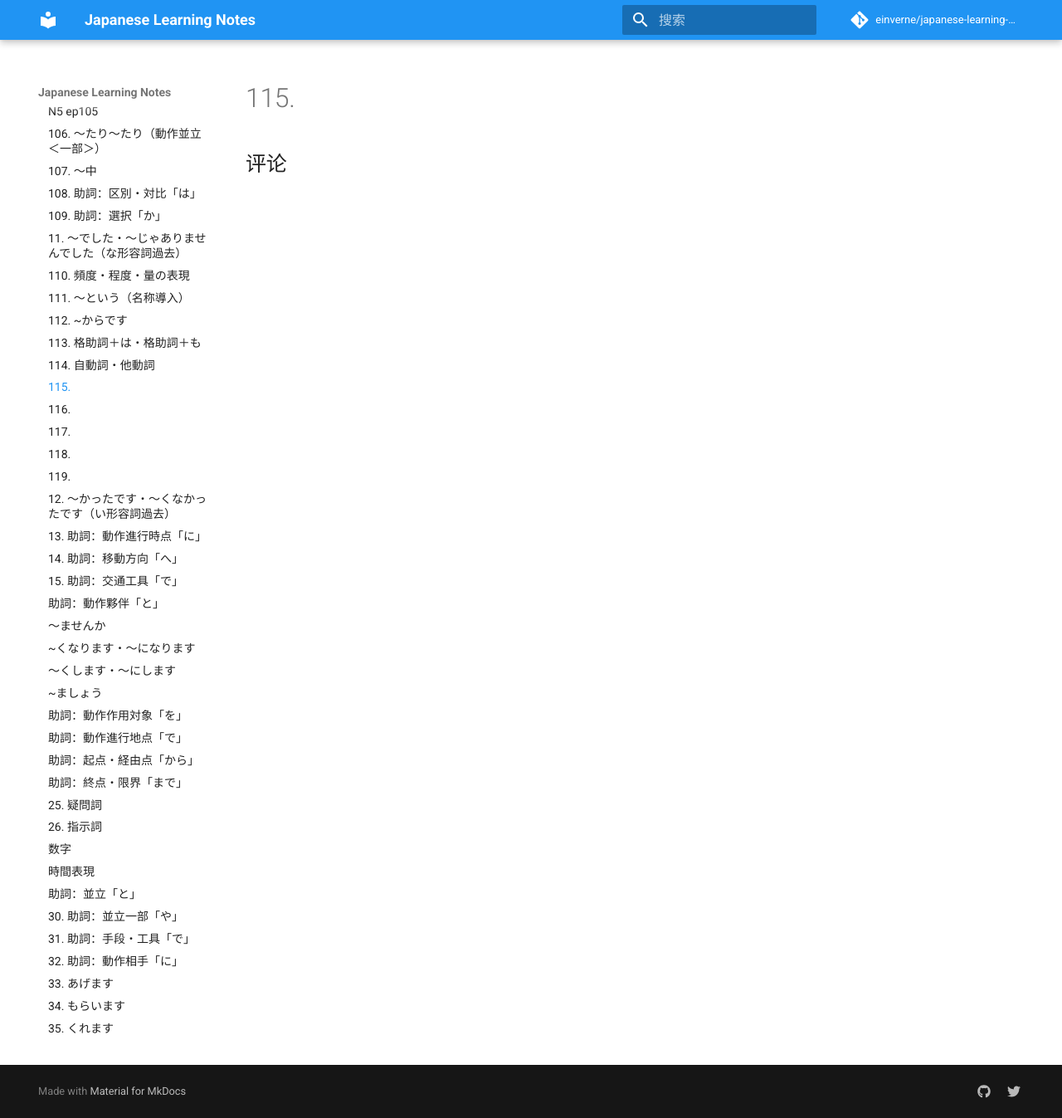
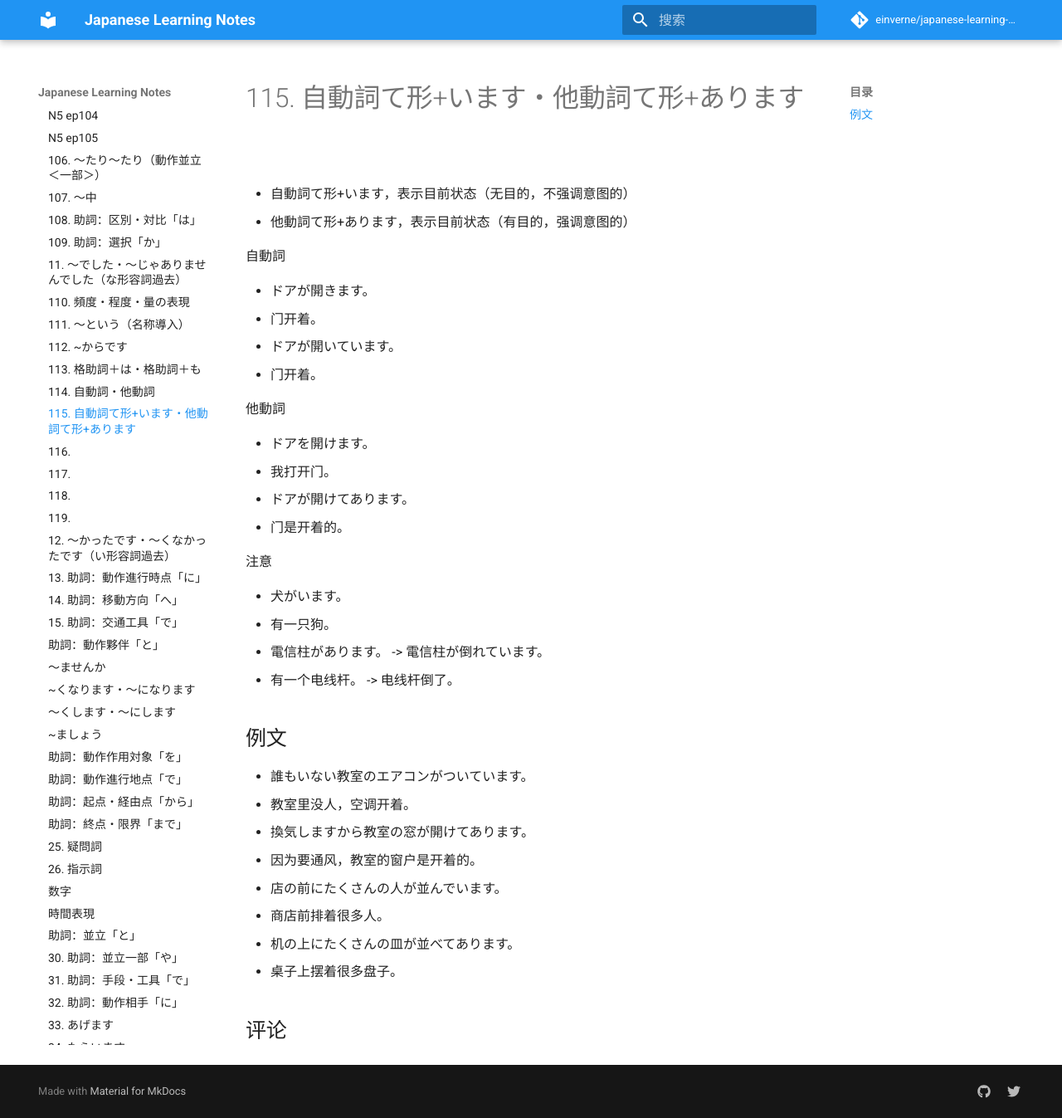
Before and after one commit to einverne/japanese-learning-notes, an MkDocs documentation site: the page built from docs/n5/n5-ep115.md, in a window 1280 px wide and 1347 px high. Shown: the whole window at 83% size. Built offline with MkDocs 1.6.1 and Material for MkDocs 9.7.7, drawn with Linux system fonts in a browser that asks for light colours; comment, search, counter and statistics services are not loaded.

Commit message:
feat: add n5 115

```diff
--- a/docs/n5/n5-ep115.md
+++ b/docs/n5/n5-ep115.md
@@ -2,4 +2,39 @@
 comments: true
 ---
 
-# 115.
+# 115. 自動詞て形+います・他動詞て形+あります
+
+- 自動詞て形+います，表示目前状态（无目的，不强调意图的）
+- 他動詞て形+あります，表示目前状态（有目的，强调意图的）
+
+自動詞
+
+- ドアが開きます。
+- 门开着。
+- ドアが開いています。
+- 门开着。
+
+他動詞
+
+- ドアを開けます。
+- 我打开门。
+- ドアが開けてあります。
+- 门是开着的。
+
+注意
+
+- 犬がいます。
+- 有一只狗。
+- 電信柱があります。  -> 電信柱が倒れています。
+- 有一个电线杆。 -> 电线杆倒了。
+
+## 例文
+
+- 誰もいない教室のエアコンがついています。
+- 教室里没人，空调开着。
+- 換気しますから教室の窓が開けてあります。
+- 因为要通风，教室的窗户是开着的。
+- 店の前にたくさんの人が並んでいます。
+- 商店前排着很多人。
+- 机の上にたくさんの皿が並べてあります。
+- 桌子上摆着很多盘子。
```
Also changed, not shown: docs/grammar/japanese-ep29.md (+1 -1 lines), docs/index.md (+1 -0 lines).
